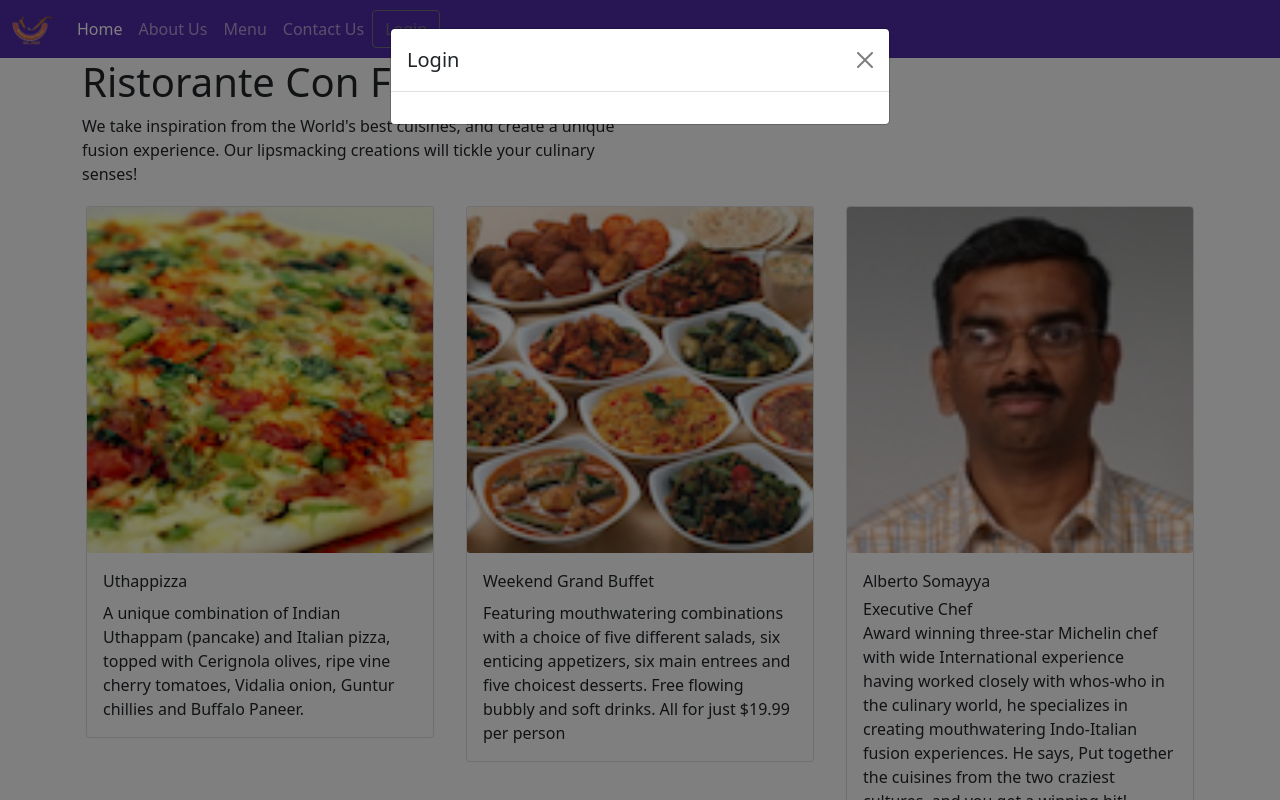
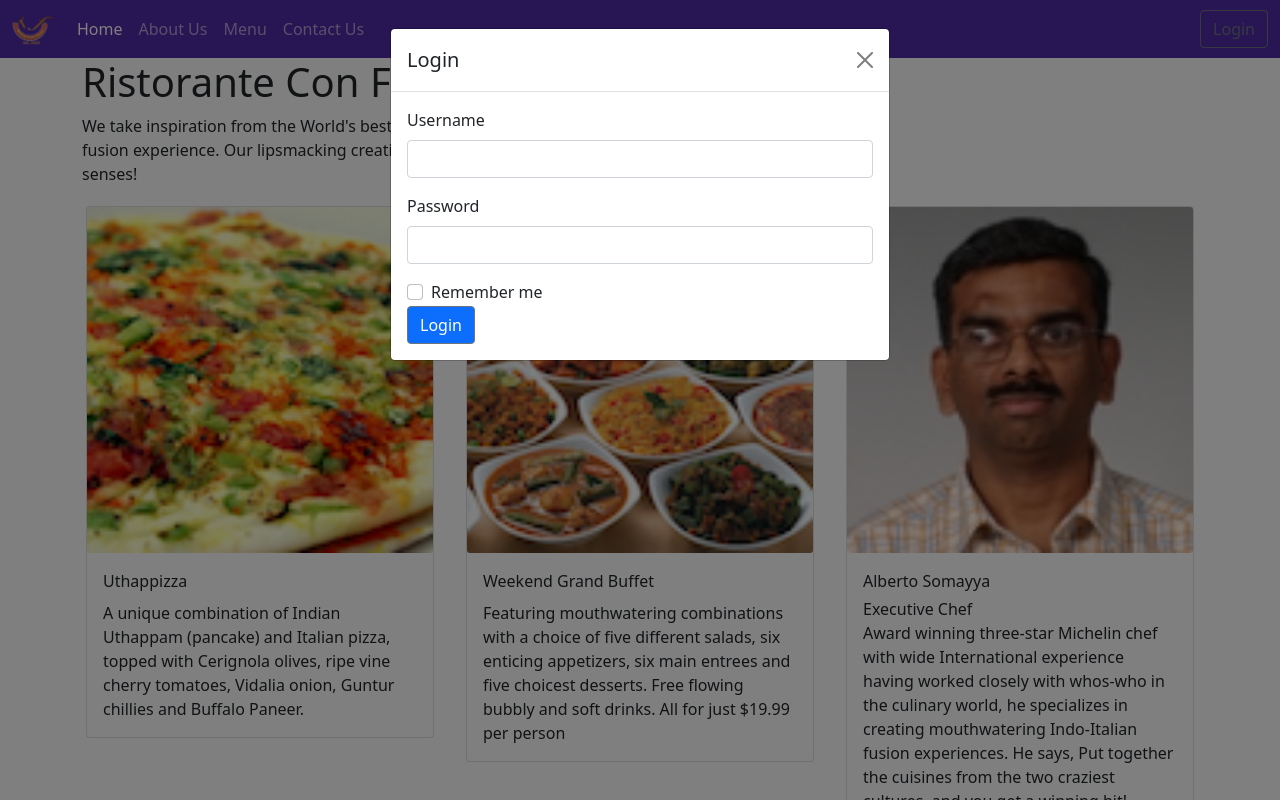
Before and after one commit to SonCrits/FunixReactJS, a React (Create React App) app: page /home in a window 1280 px wide. Both pictures are taken after a click on the button "Login". Shown: the top 800 px of the page. Built offline with nearby package versions, Linux system fonts and the light colour scheme; the HTML template or start-up script is replaced by a standard one.

Commit message:
uncontrolled Form

```diff
--- a/src/components/HeaderComponent.js
+++ b/src/components/HeaderComponent.js
@@ -1,6 +1,7 @@
 import React ,  {Component} from "react";
 import { Navbar, NavbarBrand ,Nav ,NavbarToggler , Collapse, NavItem ,
-        Button , Modal , ModalHeader , ModalBody
+        Button , Modal , ModalHeader , ModalBody,
+        FormGroup, Label, Input , Form
     } from "reactstrap";
 import {NavLink} from 'react-router-dom';
 
@@ -17,6 +18,8 @@
         this.toggleNav = this.toggleNav.bind(this);
         //setup toggleModal ràng buộc ( bind ) nó ở đây
         this.toggleModal = this.toggleModal.bind(this);
+        this.handleLogin = this.handleLogin.bind(this);
+
     }
 
     toggleNav() {
@@ -29,6 +32,19 @@
         this.setState({
             isModalOpen : !this.state.isModalOpen
         })
+    }
+
+    // dùng toggle Modal
+    // truy xuat các giá trị trực tiếp từ DOM
+    // xem các giá trị username, pas, remember check ở đây
+    handleLogin(event) {
+        this.toggleModal();
+        alert("Username : " + this.username.value + " Password: " + this.password.value
+            + " Remember:" + this.remember.checked);
+        event.preventDefault();
+        // làm thế nào để lấy giá trị từ form đó ?
+        //  chúng ta cần lấy ref đến forr, tham chiếu đến form
+        // vì vậy, đi vào form cho từng input innerRef
     }
 
     render () {
@@ -47,7 +63,7 @@
                             {/* Thêm 1 thanh điều hướng tại đây */}
                             {/* ml-auto đặt lề trái nhiều nhất có thể tại đây */}
                             {/* nó sẽ đẩy bất cứ thứ j sang cạnh bên phải của navbar */}
-                            <Nav className="ml-auto" navbar>
+                            <Nav className="ms-auto" navbar>
                                 {/* Vì đây là 1 navbar khác - 1 phần tử dk điều hướng bên trong navbar */}
                                 {/* chúng ta sẽ dùng button - outline button khi dk nhấp vào sẽ chỉ dùng toggleModal*/}
                                 {/* Những gì muốn button này thực hiện */}
@@ -74,10 +90,34 @@
                 {/* Cần thiết lập 1 phương thức trong state */}
                 {/* có thêm thuộc tính isOpen được gán với trạng thái này */}
                 {/* Sau đó gọi toggleModal */}
+                {/* Setup uncontrolled form bên trong Modal body , vì vậy sẽ khai báo onsubmit thishandleLogin*/}
+                {/* triển khai chức năng đăng nhâp */}
+                {/* Lập Form group giống bài lab06_2 */}
                 <Modal isOpen={this.state.isModalOpen} toggle={this.toggleModal}>
                     <ModalHeader toggle={this.toggleModal}>Login</ModalHeader>
                     <ModalBody>
-
+                        <Form onSubmit={this.handleLogin}>
+                            <FormGroup>
+                                <Label htmlFor="username">Username</Label>
+                                <Input type="text" id="username" name="username"
+                                // cmt tren handlelogin
+                                // cách xuất thông tin từ bên trong trường đầu vào của mình
+                                    innerRef={(input) => this.username = input}/>
+                            </FormGroup>
+                            <FormGroup>
+                                <Label htmlFor="password">Password</Label>
+                                <Input type="password" id="password" name="password"
+                                    innerRef={(input) => this.password = input} />
+                            </FormGroup>
+                            <FormGroup check>
+                                <Label check>
+                                    <Input type="checkbox" name="remember"
+                                         innerRef={(input) => this.remember = input}/>
+                                    Remember me
+                                </Label>
+                            </FormGroup>
+                            <Button type="submit" value='submit' className="bg-primary">Login</Button>
+                        </Form>
                     </ModalBody>
                 </Modal>
             </div>
--- a/src/components/MainComponent.js
+++ b/src/components/MainComponent.js
@@ -41,9 +41,12 @@
     }
 
     const DishWithId = ({match}) => {
+      var dish1 = parseInt(match.params.dishId,10);
+      console.log(dish1)
+      console.log()
       return (
         <DishDetail
-          dish = {this.state.dishes.filter((dish) => dish.id === parseInt(match.params.dishId,10))[0]}
+          dish = {this.state.dishes.filter((dish) => dish.id === dish1)[0]}
           comments = {this.state.comments.filter((comment) => comment.dishId === parseInt(match.params.dishId,10))}
         />
       );
```
